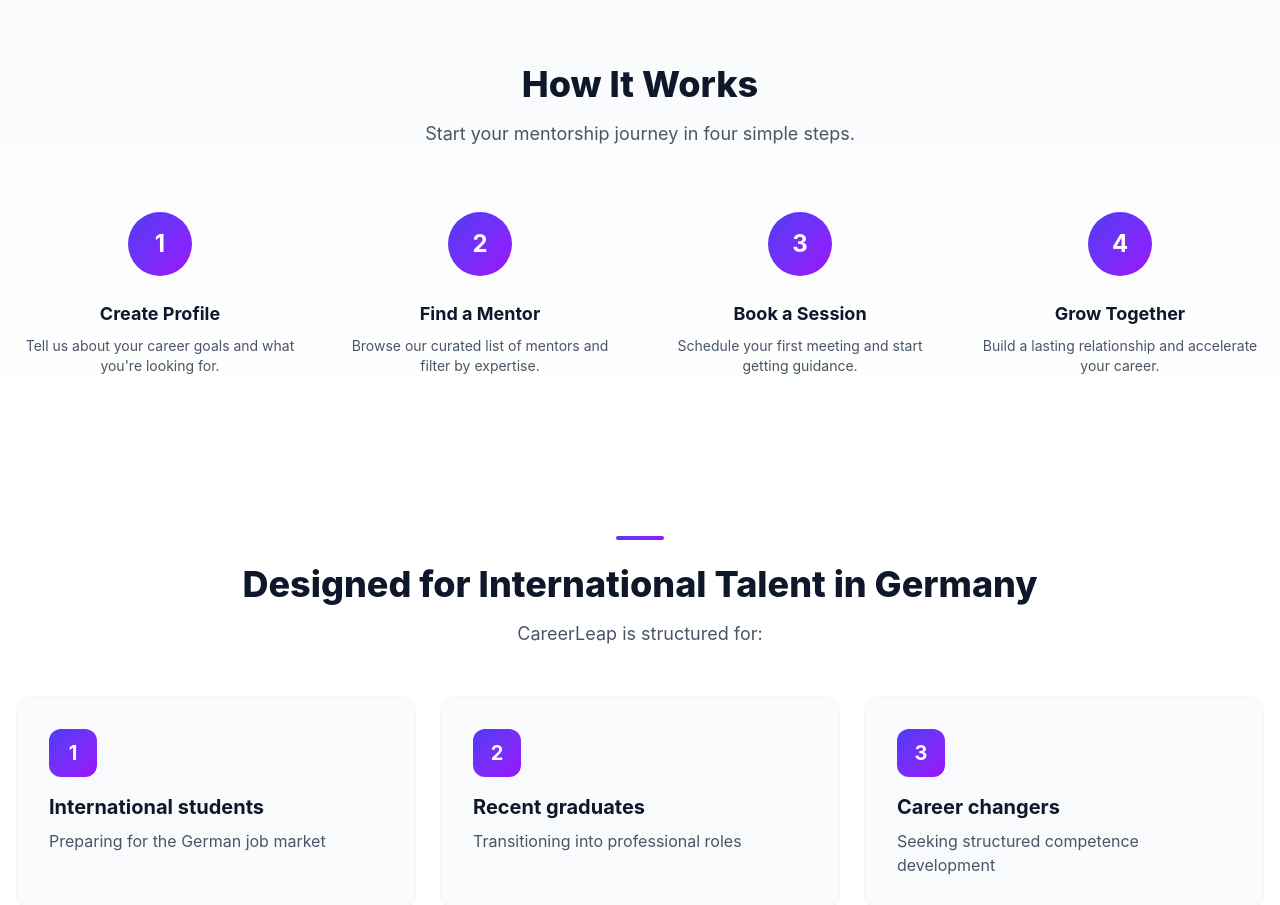
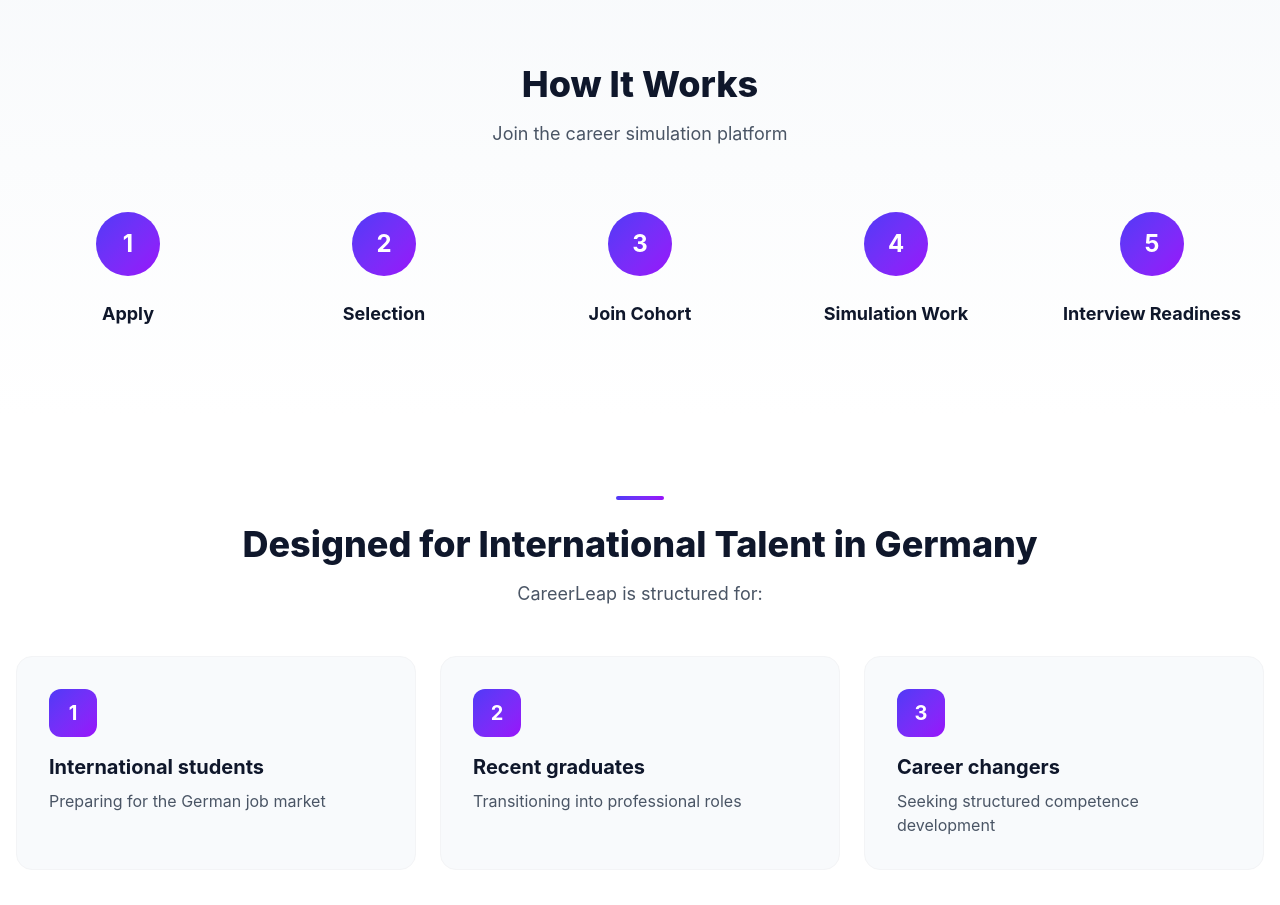
Before and after one commit to career-leap/careerleap, a React (Vite) app: page / in a window 1280 px wide. Shown: the part 3280-4185 px from the top of the page. Built offline with nearby package versions, Linux system fonts and the light colour scheme; no server answers.

Commit message:
chore: update vite version and modify Home page steps for mentorship program

```diff
--- a/package.json
+++ b/package.json
@@ -26,6 +26,6 @@
     "autoprefixer": "^10.4.16",
     "postcss": "^8.4.32",
     "tailwindcss": "^4.2.1",
-    "vite": "^5.0.8"
+    "vite": "^8.0.13"
   }
 }
--- a/src/pages/Home.jsx
+++ b/src/pages/Home.jsx
@@ -245,13 +245,18 @@
         <div className="max-w-7xl mx-auto">
           <div className="text-center mb-16">
             <h2 className="text-4xl font-extrabold text-slate-900 dark:text-white mb-4">How It Works</h2>
-            <p className="text-lg text-gray-600 dark:text-gray-400">Start your mentorship journey in four simple steps.</p>
+            <p className="text-lg text-gray-600 dark:text-gray-400">Join the career simulation platform</p>
           </div>
-          <div className="grid md:grid-cols-4 gap-8">
-            <Step number="1" title="Create Profile" description="Tell us about your career goals and what you're looking for." />
-            <Step number="2" title="Find a Mentor" description="Browse our curated list of mentors and filter by expertise." />
-            <Step number="3" title="Book a Session" description="Schedule your first meeting and start getting guidance." />
-            <Step number="4" title="Grow Together" description="Build a lasting relationship and accelerate your career." />
+          <div className="grid md:grid-cols-5 gap-8">
+
+            <Step number="1" title="Apply" description="" />
+            <Step number="2" title="Selection" description="" />
+            <Step number="3" title="Join Cohort" description="" />
+            <Step number="4" title="Simulation Work" description="" />
+            <Step number="5" title="Interview Readiness" description="" />
+
+
+
           </div>
         </div>
       </section>
```
Also changed, not shown: 1 other file (tests, documents, lock files or other folders).
